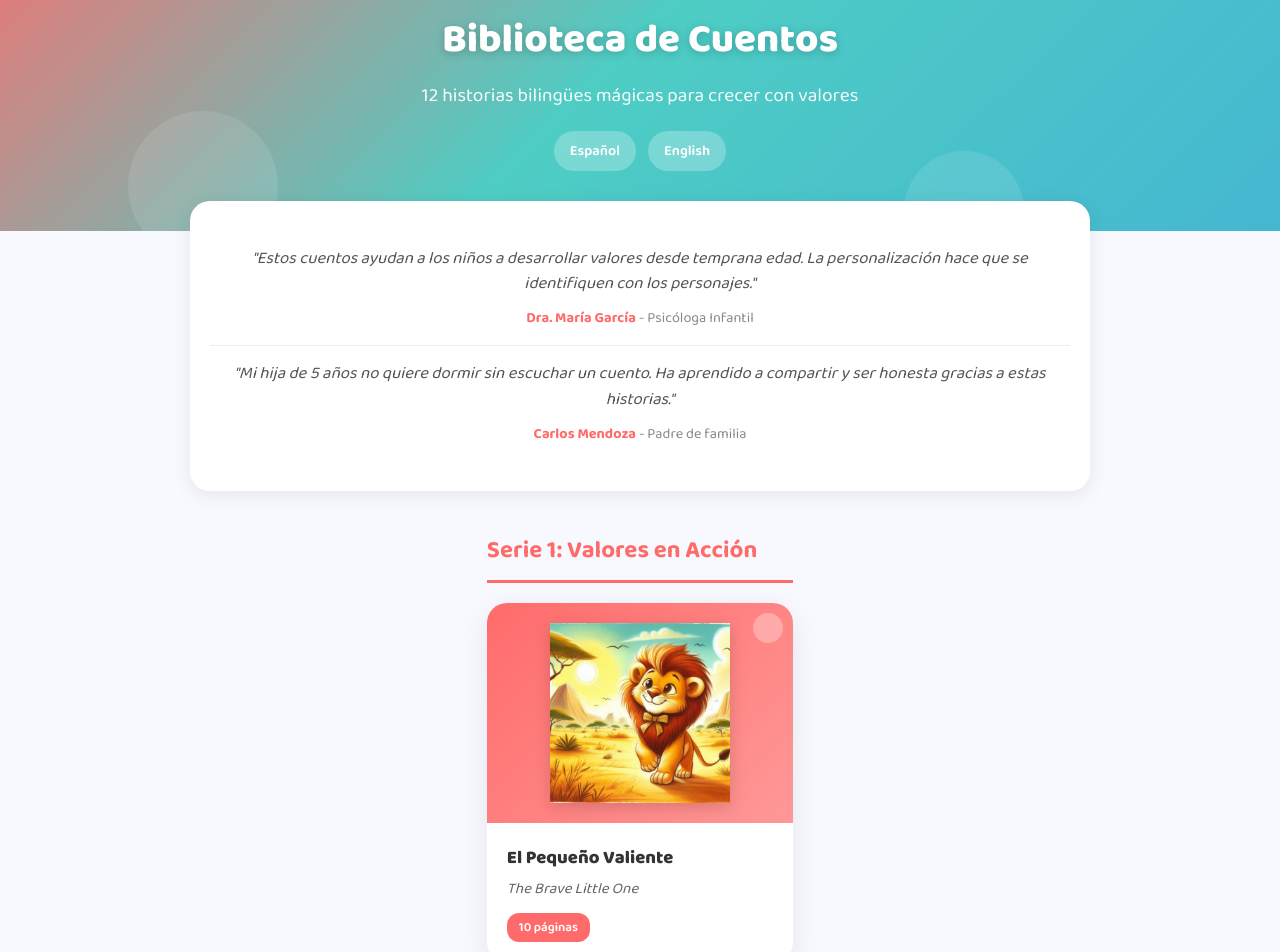
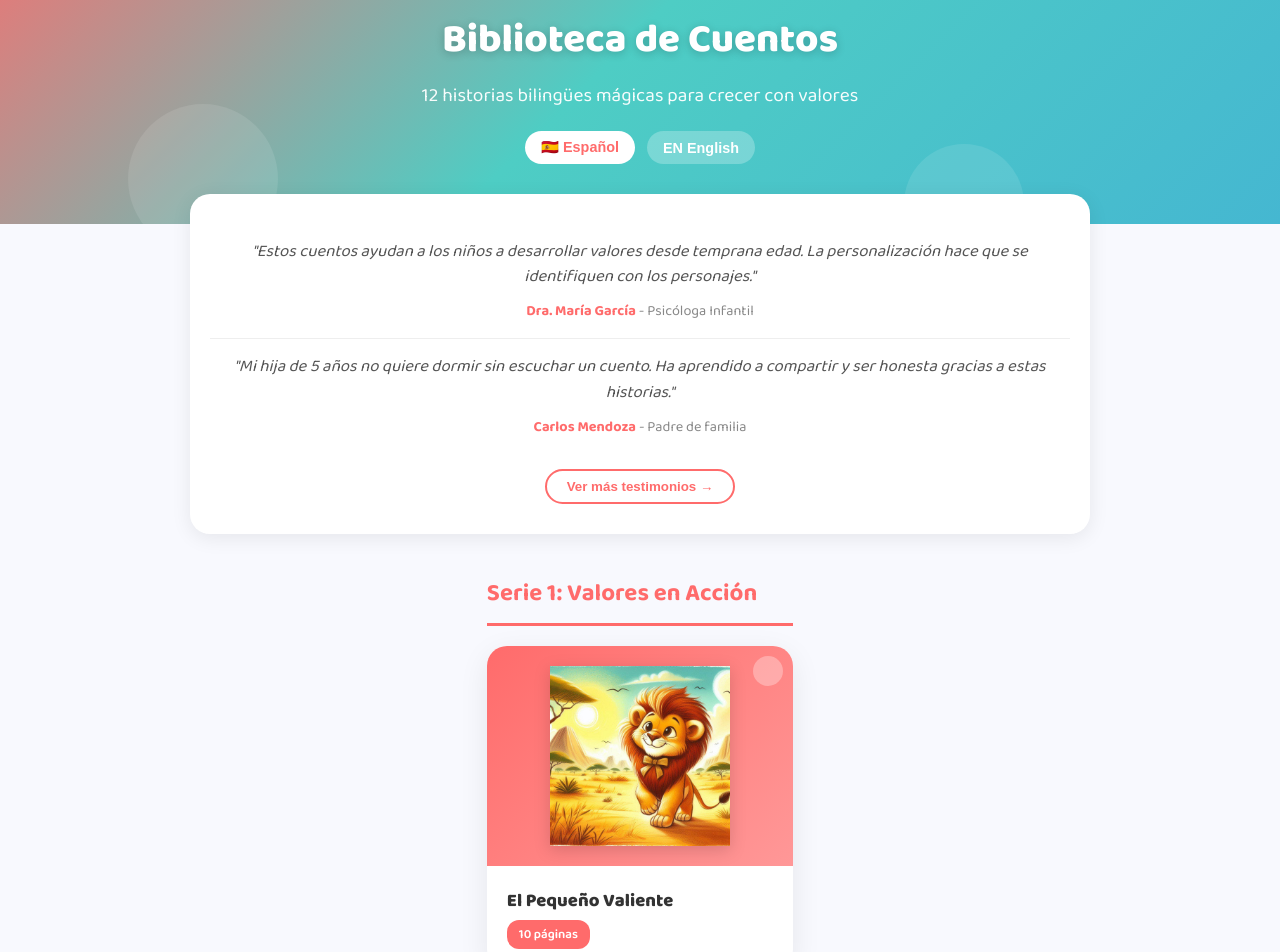
Before and after one commit to rodcas1982/hotmart-cuentos-svelte, a SvelteKit app: page / in a window 1280 px wide. Shown: the part 160-1112 px from the top of the page. Built offline with nearby package versions, Linux system fonts and the light colour scheme.

Commit message:
Fix: idioma ES/EN con 10 testimonios rotating

```diff
--- a/src/routes/+page.svelte
+++ b/src/routes/+page.svelte
@@ -1,6 +1,9 @@
 <script lang="ts">
     import { stories } from '$lib/data/stories';
     import { base } from '$app/paths';
+
+    let lang: 'es' | 'en' = 'es';
+    let currentTestimonialIndex = 0;
 
     // Agrupar por series (3 cuentos cada una = 4 series)
     const series = [
@@ -10,19 +13,91 @@
         { name: 'Serie 4: Colección Extra', stories: stories.slice(9, 12), color: '#96CEB4' }
     ];
 
-    // Comentarios de psicólogos y padres
+    // 10 Comentarios de psicólogos, padres y educadores
     const testimonials = [
         {
-            text: "Estos cuentos ayudan a los niños a desarrollar valores desde temprana edad. La personalización hace que se identifiquen con los personajes.",
+            text_es: "Estos cuentos ayudan a los niños a desarrollar valores desde temprana edad. La personalización hace que se identifiquen con los personajes.",
+            text_en: "These stories help children develop values from an early age. Personalization makes them identify with the characters.",
             autor: "Dra. María García",
             cargo: "Psicóloga Infantil"
         },
         {
-            text: "Mi hija de 5 años no quiere dormir sin escuchar un cuento. Ha aprendido a compartir y ser honesta gracias a estas historias.",
+            text_es: "Mi hija de 5 años no quiere dormir sin escuchar un cuento. Ha aprendido a compartir y ser honesta gracias a estas historias.",
+            text_en: "My 5-year-old daughter doesn't want to sleep without hearing a story. She has learned to share and be honest thanks to these stories.",
             autor: "Carlos Mendoza",
             cargo: "Padre de familia"
+        },
+        {
+            text_es: "Como maestro de primaria, recomiendo estos cuentos. Teach values in a way that children understand and apply in their daily lives.",
+            text_en: "As an elementary school teacher, I recommend these stories. They teach values in a way that children understand and apply in their daily lives.",
+            autor: "Prof. Roberto Sánchez",
+            cargo: "Maestro de Primaria"
+        },
+        {
+            text_es: "Mi hijo hiperactivo se calmaba al escuchar estos cuentos. La combinación de valores y narración suave es perfecta.",
+            text_en: "My hyperactive child calmed down when listening to these stories. The combination of values and soft narration is perfect.",
+            autor: "Ana López",
+            cargo: "Madre de tres niños"
+        },
+        {
+            text_es: "Los cuentos no solo enseñan a los niños, sino que también ayudan a los padres a conectar con sus hijos a través de la lectura.",
+            text_en: "The stories not only teach children, but also help parents connect with their children through reading.",
+            autor: "Dr. Javier Pérez",
+            cargo: "Doctor en Neurolingüística"
+        },
+        {
+            text_es: "Mis estudiantes mejoran su vocabulario y comprensión lectora mientras aprenden valores importantes para la vida.",
+            text_en: "My students improve their vocabulary and reading comprehension while learning important life values.",
+            autor: "Mtra. Carmen Ruiz",
+            cargo: "Maestra de Kinder"
+        },
+        {
+            text_es: "La personalize with the child's name makes them feel special and creates a unique bond with history.",
+            text_en: "Personalizing with the child's name makes them feel special and creates a unique bond with the story.",
+            autor: "Dra. Isabel Torres",
+            cargo: "Psicopedagoga"
+        },
+        {
+            text_es: "Estos cuentos son perfectos para la rutina nocturna. Mis hijos relajan y duermen feliz después de escuchar uno.",
+            text_en: "These stories are perfect for the bedtime routine. My children relax and sleep happily after listening to one.",
+            autor: "Miguel Ángel González",
+            cargo: "Padre de dos niños"
+        },
+        {
+            text_es: "Teach children to diversity y respeto por el medio ambiente de manera divertida y understandable.",
+            text_en: "Teaching children about diversity and respect for the environment in a fun and understandable way.",
+            autor: "Lic. Fernando Díaz",
+            cargo: "Educador Ambiental"
+        },
+        {
+            text_es: "Como padre primerizo, estos cuentos me han dado herramientas para hablar de emociones difíciles con mi bebé.",
+            text_en: "As a first-time parent, these stories have given me tools to talk about difficult emotions with my baby.",
+            autor: "Diego Hernández",
+            cargo: "Padre primerizo"
         }
     ];
+
+    // Obtener 2 testimonios actuales
+    $: currentTestimonials = testimonials.slice(currentTestimonialIndex, currentTestimonialIndex + 2);
+
+    function toggleLang() {
+        lang = lang === 'es' ? 'en' : 'es';
+    }
+
+    function nextTestimonials() {
+        if (currentTestimonialIndex < testimonials.length - 2) {
+            currentTestimonialIndex += 2;
+        } else {
+            currentTestimonialIndex = 0;
+        }
+    }
+
+    // Auto-rotar testimonios cada 8 segundos
+    import { onMount } from 'svelte';
+    onMount(() => {
+        const interval = setInterval(nextTestimonials, 8000);
+        return () => clearInterval(interval);
+    });
 </script>
 
 <svelte:head>
@@ -42,41 +117,48 @@
         </div>
         <div class="header-content">
             <div class="logo">📚</div>
-            <h1>Biblioteca de Cuentos</h1>
-            <p>12 historias bilingües mágicas para crecer con valores</p>
+            <h1>{lang === 'es' ? 'Biblioteca de Cuentos' : 'Story Library'}</h1>
+            <p>{lang === 'es' ? '12 historias bilingües mágicas para crecer con valores' : '12 magical bilingual stories to grow with values'}</p>
             <div class="badges">
-                <span class="badge">Español</span>
-                <span class="badge">English</span>
+                <button class="badge" class:active={lang === 'es'} on:click={() => lang = 'es'}>
+                    {lang === 'es' ? '🇪🇸' : 'ES'} Español
+                </button>
+                <button class="badge" class:active={lang === 'en'} on:click={() => lang = 'en'}>
+                    {lang === 'en' ? '🇬🇧' : 'EN'} English
+                </button>
             </div>
         </div>
     </header>
 
-    <!-- Testimonios de psicólogos y padres -->
+    <!-- Testimonios (10 total, rotan de 2 en 2) -->
     <section class="testimonials">
-        {#each testimonials as t}
+        {#each currentTestimonials as t}
             <div class="testimonial">
-                <p class="quote">"{t.text}"</p>
+                <p class="quote">"{lang === 'es' ? t.text_es : t.text_en}"</p>
                 <p class="autor"><strong>{t.autor}</strong> - {t.cargo}</p>
             </div>
         {/each}
+        <button class="more-btn" on:click={nextTestimonials}>
+            {lang === 'es' ? 'Ver más testimonios →' : 'See more testimonials →'}
+        </button>
     </section>
 
-    <!-- Series分组 -->
+    <!-- Series agrupadas -->
     <main class="container">
         {#each series as serie}
             <div class="serie-section">
-                <h2 class="serie-title" style="--serie-color: {serie.color}">{serie.name}</h2>
+                <h2 class="serie-title" style="--serie-color: {serie.color}">
+                    {lang === 'es' ? serie.name : serie.name.replace('Serie ', 'Series ').replace('Valores en Acción', 'Values in Action').replace('Cuentos para Dormir', 'Bedtime Stories').replace('Aprende y Descubre', 'Learn and Discover').replace('Colección Extra', 'Extra Collection')}
+                </h2>
                 <div class="stories-grid">
-                    {#each serie.stories as story, i}
-                        {@const globalIndex = stories.indexOf(story)}
+                    {#each serie.stories as story}
                         <a href="{base}/story?id={story.id}" class="story-card" style="--card-color: {serie.color}">
                             <div class="card-img-wrap">
-                                <img src="{base}/images/{story.image}" alt={story.title.es} />
+                                <img src="{base}/images/{story.image}" alt={story.title[lang]} />
                             </div>
                             <div class="card-body">
-                                <h2>{story.title.es}</h2>
-                                <p class="en">{story.title.en}</p>
-                                <span class="pages">{story.pages.length} páginas</span>
+                                <h2>{story.title[lang]}</h2>
+                                <p class="pages">{story.pages.length} {lang === 'es' ? 'páginas' : 'pages'}</p>
                             </div>
                             <div class="card-decoration"></div>
                         </a>
@@ -87,7 +169,7 @@
     </main>
 
     <footer>
-        <p>Hecho con amor para familias que quieren criar hijos con valores</p>
+        <p>{lang === 'es' ? 'Hecho con amor para familias que quieren criar hijos con valores' : 'Made with love for families who want to raise children with values'}</p>
         <p class="sub">Gerardo Rodríguez C</p>
     </footer>
 </div>
@@ -111,7 +193,7 @@
         flex-direction: column;
     }
 
-    /* Header - colores mejorados */
+    /* Header */
     header {
         position: relative;
         padding: 50px 20px 60px;
@@ -186,6 +268,18 @@
         font-size: 0.9rem;
         color: white;
         font-weight: 600;
+        border: none;
+        cursor: pointer;
+        transition: all 0.3s;
+    }
+
+    .badge:hover {
+        background: rgba(255,255,255,0.4);
+    }
+
+    .badge.active {
+        background: white;
+        color: #FF6B6B;
     }
 
     /* Testimonios */
@@ -208,7 +302,7 @@
         border-bottom: 1px solid #eee;
     }
 
-    .testimonial:last-child {
+    .testimonial:last-of-type {
         border-bottom: none;
     }
 
@@ -229,6 +323,24 @@
         color: #FF6B6B;
     }
 
+    .more-btn {
+        display: block;
+        margin: 15px auto 0;
+        background: none;
+        border: 2px solid #FF6B6B;
+        color: #FF6B6B;
+        padding: 8px 20px;
+        border-radius: 20px;
+        cursor: pointer;
+        font-weight: 600;
+        transition: all 0.3s;
+    }
+
+    .more-btn:hover {
+        background: #FF6B6B;
+        color: white;
+    }
+
     /* Container */
     .container {
         flex: 1;
@@ -237,7 +349,6 @@
         padding: 40px 20px;
     }
 
-    /* Serie */
     .serie-section {
         margin-bottom: 50px;
     }
@@ -257,7 +368,7 @@
         gap: 25px;
     }
 
-    /* Card - imagen más grande */
+    /* Card */
     .story-card {
         background: white;
         border-radius: 20px;
@@ -274,7 +385,7 @@
     }
 
     .card-img-wrap {
-        height: 220px; /* Más grande que antes (180px) */
+        height: 220px;
         background: linear-gradient(135deg, var(--card-color) 0%, color-mix(in srgb, var(--card-color) 70%, white) 100%);
         display: flex;
         align-items: center;
@@ -296,15 +407,8 @@
     .card-body h2 {
         font-size: 1.15rem;
         font-weight: 800;
-        color: #333; /* NO blanco - legible */
+        color: #333;
         margin-bottom: 4px;
-    }
-
-    .card-body .en {
-        font-size: 0.95rem;
-        color: #666;
-        font-style: italic;
-        margin-bottom: 12px;
     }
 
     .pages {
```
